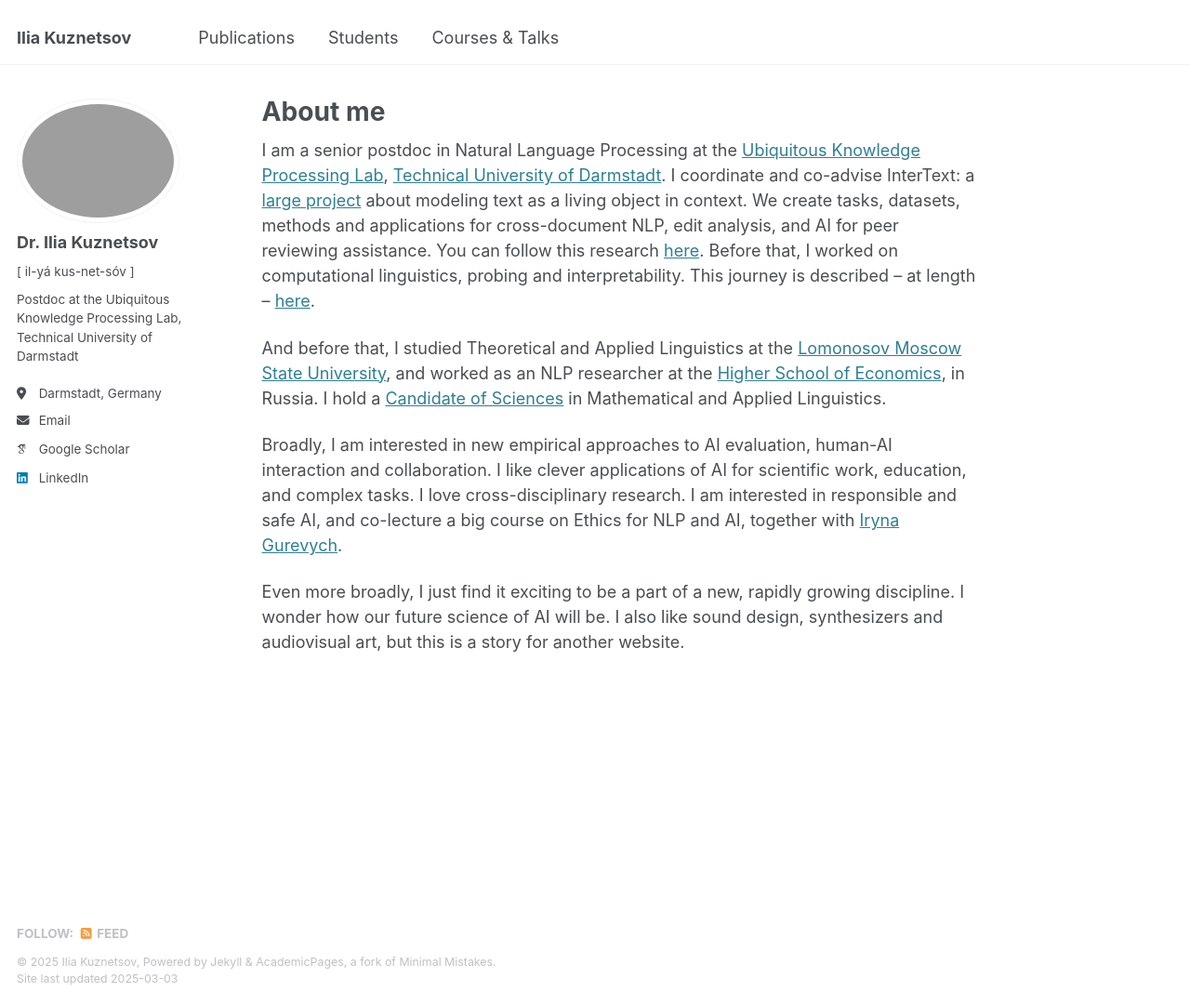
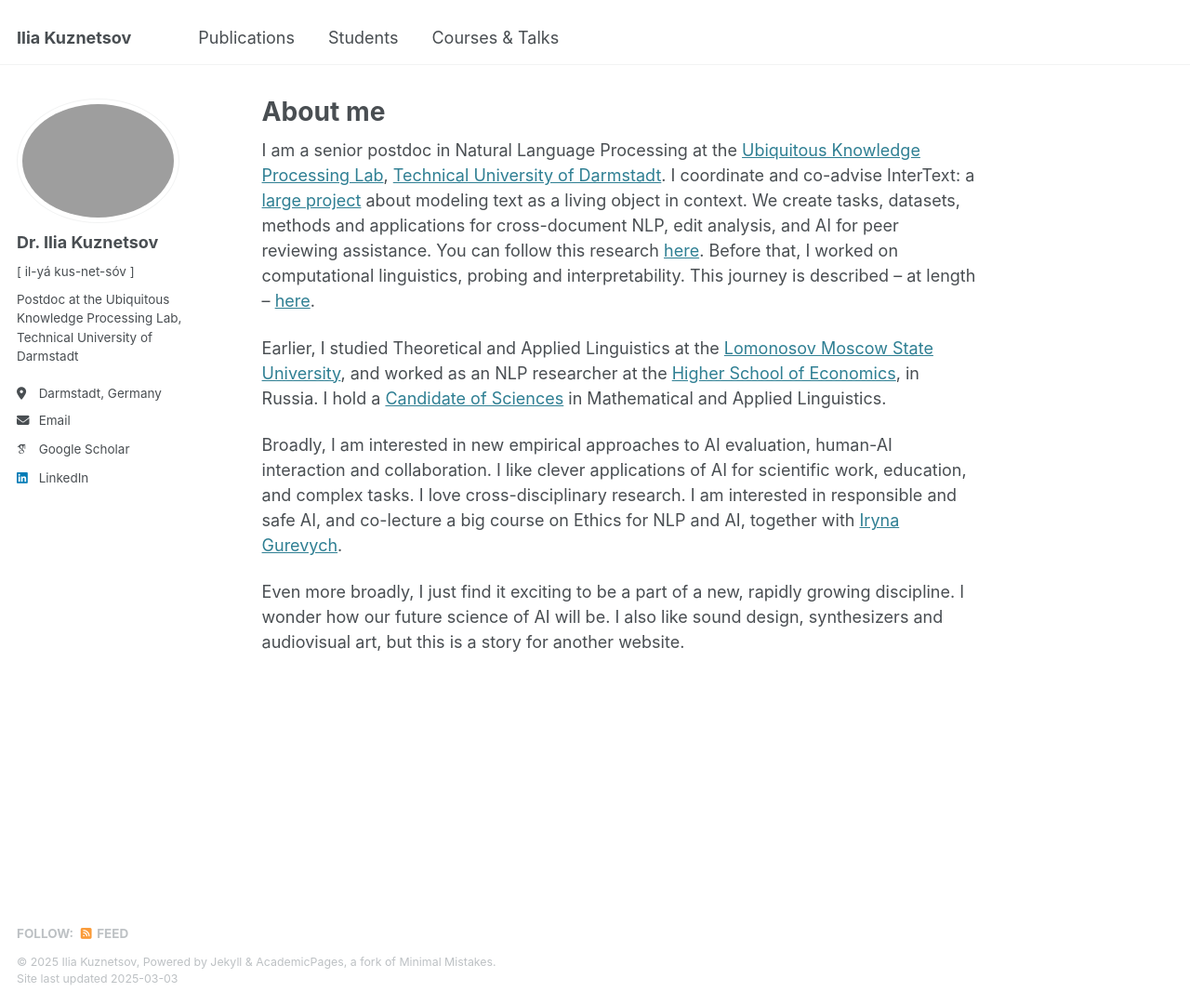
Before and after one commit to iokuznetsov/iokuznetsov.github.io, a Jekyll site: the page built from _pages/about.md, in a window 1280 px wide and 1081 px high. Shown: the whole window at 93% size. Built offline with Jekyll 4.4.1, drawn with Linux system fonts in a browser that asks for light colours; some web fonts are replaced.

Commit message:
Update about.md

```diff
--- a/_pages/about.md
+++ b/_pages/about.md
@@ -14,7 +14,7 @@ You can follow this research [here](https://intertext.ukp-lab.de/).
 Before that, I worked on computational linguistics, probing and interpretability.
 This journey is described – at length – [here](https://tuprints.ulb.tu-darmstadt.de/19851/).
 
-And before that, I studied Theoretical and Applied Linguistics at the [Lomonosov Moscow State University](https://lomonosov.university), and worked as an NLP researcher at the [Higher School of Economics](https://www.hse.ru/en/), in Russia. I hold a [Candidate of Sciences](https://en.wikipedia.org/wiki/Candidate_of_Sciences) in Mathematical and Applied Linguistics.
+Earlier, I studied Theoretical and Applied Linguistics at the [Lomonosov Moscow State University](https://lomonosov.university), and worked as an NLP researcher at the [Higher School of Economics](https://www.hse.ru/en/), in Russia. I hold a [Candidate of Sciences](https://en.wikipedia.org/wiki/Candidate_of_Sciences) in Mathematical and Applied Linguistics.
 
 Broadly, I am interested in new empirical approaches to AI evaluation, human-AI interaction and collaboration. I like clever applications of AI for scientific work, education, and complex tasks.
 I love cross-disciplinary research. I am interested in responsible and safe AI, and co-lecture a big course on Ethics for NLP and AI, together with [Iryna Gurevych](https://www.informatik.tu-darmstadt.de/ukp/ukp_home/head_ukp/index.en.jsp).
```
